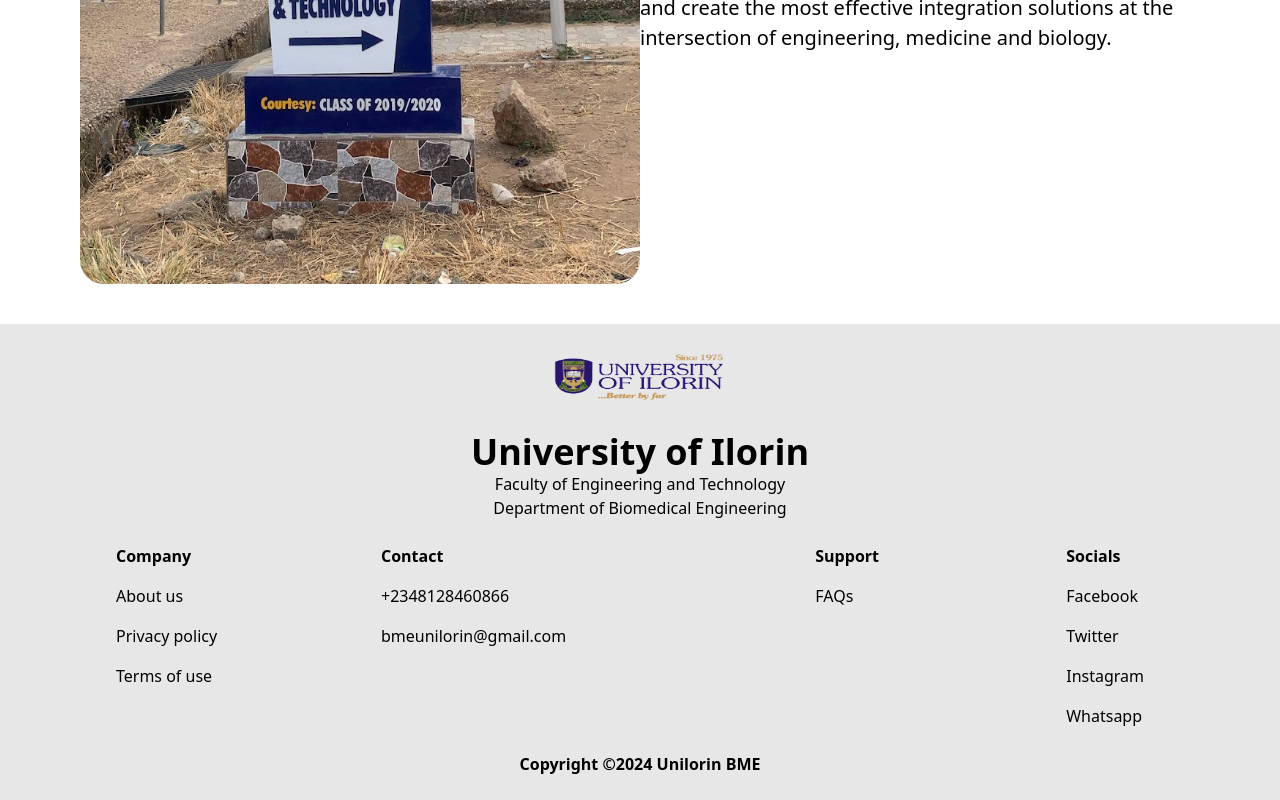
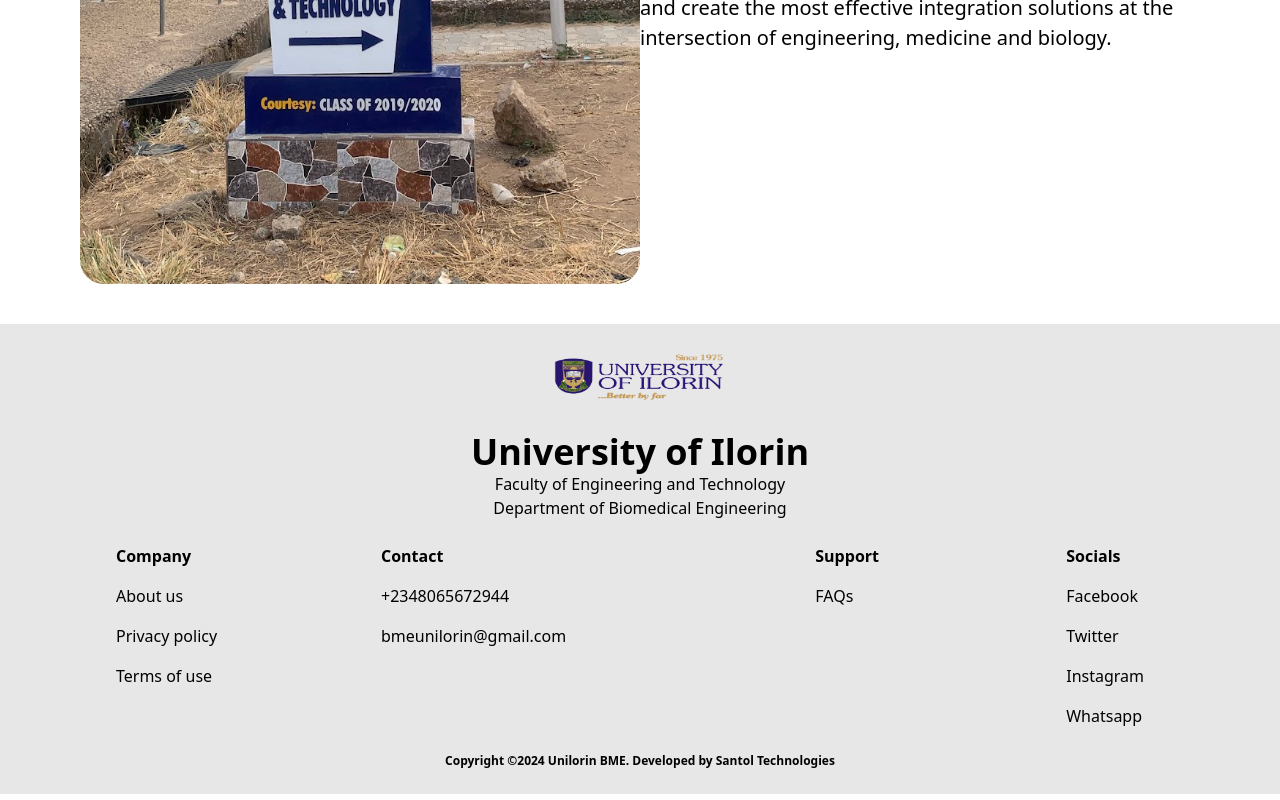
Before and after one commit to MayowaDeveloper2/unilorinbmewebsite, a Next.js app: page /about in a window 1280 px wide. Shown: the part 892-1692 px from the top of the page. Built offline with nearby package versions, Linux system fonts and the light colour scheme.

Commit message:
all task

```diff
--- a/src/app/landingpage/footer.tsx
+++ b/src/app/landingpage/footer.tsx
@@ -23,8 +23,8 @@
                         </div>
                         <div>
                             <span className="text-black font-bold">Contact</span>
-                            <div className="mt-4 text-black">+2348128460866</div>
-                            <div className="mt-4 text-black">bmeunilorin@gmail.com</div>
+                            <div className="mt-4 text-black">+2348065672944</div>
+                            <div className="mt-4 text-black ">bmeunilorin@gmail.com</div>
                         </div>
                         <div className="md:ml-auto lg:ml-auto mt-6 md:mt-0 lg:mt-0">
                             <span className="text-black font-bold">Support</span>
@@ -40,7 +40,7 @@
                     </div>
                 </div>
                 <div className="mt-6 flex justify-center items-center">
-                    <span className="text-black font-bold">Copyright ©2024 Unilorin BME </span>
+                    <span className="text-black text-[12px] font-bold">Copyright ©2024 Unilorin BME. Developed by Santol Technologies </span>
                 </div>
             </footer>
         </>
```
